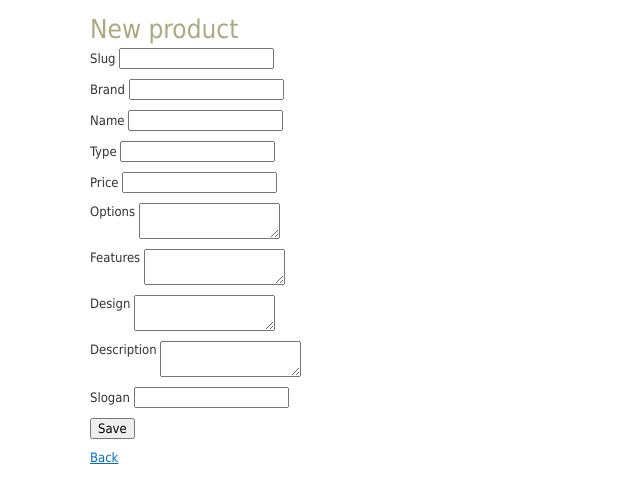
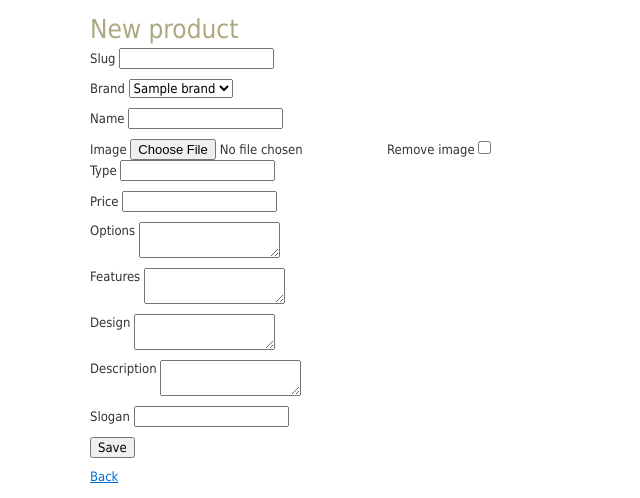
Before and after one commit to leemour/medilines, a Rails app: page /products/new in a window 1280 px wide. Shown: the part 149-647 px from the top of the page, without its empty margins (0-640 px from the left). Run offline with Rails 7, Linux system fonts and the light colour scheme; tables that the repository leaves empty hold one stand-in row (values such as "Sample post"); style sheets or scripts are compiled from the project's sources; parts of the project's set-up code (start-up, migrations or seed data) failed here and were passed over; some libraries are stand-ins or nearby versions.

Commit message:
Implement Product image upload, brand selection

```diff
--- a/app/controllers/application_controller.rb
+++ b/app/controllers/application_controller.rb
@@ -27,7 +27,9 @@ class ApplicationController < ActionController::Base
   end
 
   def brand
-    @products = Product.where(type: params[:product_type], brand: params[:brand])
+    @products = Product.joins(:brand).where(:brands => {:slug => params[:brand]})\
+      .joins(:category).where(category: {slug: params[:product_type]})
+    #@brands = Brand.joins(:categories).where(categories: {slug: params[:product_type]})
     render '/brand'
   end
 
--- a/app/controllers/products_controller.rb
+++ b/app/controllers/products_controller.rb
@@ -1,4 +1,10 @@
 class ProductsController < ApplicationController
+
+  before_filter :get_brands, :only => [:new, :edit]
+  def get_brands
+    @brands = Brand.all
+  end
+
   # GET /products
   # GET /products.json
   def index
--- a/app/models/product.rb
+++ b/app/models/product.rb
@@ -3,5 +3,9 @@ class Product < ActiveRecord::Base
   friendly_id :name, :use => :slugged
 
   belongs_to :brand
-  attr_accessible :description, :design, :features, :name, :options, :price, :slogan, :slug, :type
+  delegate :category, :to => :brand, :allow_nil => true
+  attr_accessible :description, :design, :features, :name, :options, :price,
+                  :slogan, :slug, :type, :brand_id, :image, :remove_image, :image_cache
+
+  mount_uploader :image, ProductImageUploader
 end
--- a/app/views/categories/category_dental-units.html.haml
+++ b/app/views/categories/category_dental-units.html.haml
@@ -3,7 +3,7 @@
     = image_tag(brand.image_url, :size => "150x153", :alt => "Cтоматологическое кресло Forest")
 
     .brand-description
-      %h2= brand.name
+      %h2= link_to brand.name, dental_brand_path(brand)
       = image_tag(brand.flag_url, :alt => "Флаг #{brand.country}")
       = brand.country
       %p= brand.description
--- a/app/views/products/_form.html.haml
+++ b/app/views/products/_form.html.haml
@@ -11,10 +11,17 @@
     = f.text_field :slug
   .field
     = f.label :brand
-    = f.text_field :brand
+    = f.select(:brand, @brands.map {|b| [b.name, b.id]})
   .field
     = f.label :name
     = f.text_field :name
+  = f.label :image
+  = image_tag(@product.image_url) if @product.image?
+  = f.file_field :image
+  = f.hidden_field :image_cache
+
+  = f.label :remove_image
+  = f.check_box :remove_image
   .field
     = f.label :type
     = f.text_field :type
--- a/app/views/products/show.html.haml
+++ b/app/views/products/show.html.haml
@@ -5,10 +5,13 @@
   = @product.slug
 %p
   %b Brand:
-  = @product.brand
+  = @product.brand_id
 %p
   %b Name:
   = @product.name
+%p
+  %b Image:
+  = image_tag(@product.image_url(:small).to_s)
 %p
   %b Type:
   = @product.type
--- a/config/routes.rb
+++ b/config/routes.rb
@@ -1,13 +1,7 @@
 Medilines::Application.routes.draw do
+
   resources :categories
-
-
   resources :brands
-
-
-  resources :products
-
-
   resources :products
 
   root :to => 'application#home'
@@ -19,7 +13,8 @@ Medilines::Application.routes.draw do
   get '/components'     => 'application#category', as: :components, product_type: :components
   get '/spare-parts'    => 'application#category', as: :spares,     product_type: :spares
 
-  get '/dental-units/:brand'   => 'application#brand', as: :dental_brand,    product_type: :dentals
+  get '/dental-units/:brand'   => 'application#brand', as: :dental_brand,
+      product_type: :'dental-units'
   get '/visual-systems/:brand' => 'application#brand', as: :visual_brand,    product_type: :visuals
   get '/components/:brand'     => 'application#brand', as: :component_brand, product_type: :components
   get '/spare-parts/:brand'    => 'application#brand', as: :spare_brand,     product_type: :spares
--- /dev/null
+++ b/db/migrate/20130524164009_add_image_to_product.rb
@@ -0,0 +1,5 @@
+class AddImageToProduct < ActiveRecord::Migration
+  def change
+    add_column :products, :image, :string
+  end
+end
```
Also changed, not shown: app/uploaders/product_image_uploader.rb (added, +60 -0 lines), app/views/brand.html.haml (+18 -13 lines), Gemfile, Gemfile.lock, db/schema.rb, 3 other files.
